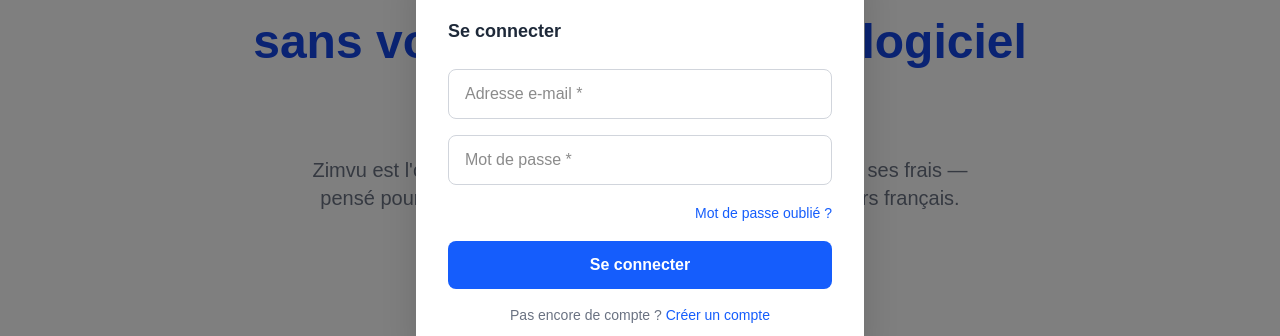
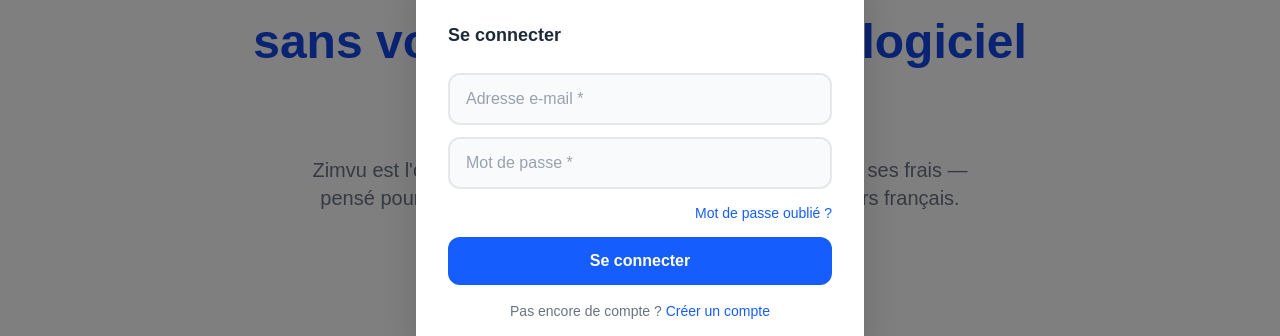
Before and after one commit to devfactapp/zimvu, a Next.js app: page / in a window 1280 px wide. Both pictures are taken after a click on the element "Se connecter". Shown: the part 257-593 px from the top of the page. Built offline with nearby package versions, Linux system fonts and the light colour scheme.

Commit message:
fix: contraste formulaire inscription + email confirmation français

```diff
--- a/app/page.js
+++ b/app/page.js
@@ -70,7 +70,7 @@ export default function Home() {
         } catch (e) {
           console.error('Email non envoyé:', e)
         }
-        setError('Vérifie ton email pour confirmer ton compte !')
+        setError('✓ Vérifie ton email pour confirmer ton compte !')
       }
     } else {
       const { error } = await supabase.auth.signInWithPassword({ email, password })
@@ -94,6 +94,8 @@ export default function Home() {
     }
     setLoading(false)
   }
+
+  const inputClass = "w-full border-2 border-gray-200 bg-gray-50 rounded-xl px-4 py-3 text-gray-800 placeholder-gray-400 focus:outline-none focus:ring-2 focus:ring-blue-500 focus:border-blue-500 focus:bg-white transition-colors"
 
   return (
     <div className="min-h-screen bg-white">
@@ -175,9 +177,7 @@ export default function Home() {
         <div className="max-w-3xl mx-auto px-6 text-center">
           <h3 className="text-3xl font-bold text-gray-900 mb-4">Un prix simple et transparent</h3>
           <p className="text-gray-500 mb-10">Commencez gratuitement, passez au Pro quand vous êtes prêt.</p>
-
           <div className="grid grid-cols-1 md:grid-cols-2 gap-6">
-            {/* Plan Gratuit */}
             <div className="bg-white rounded-2xl shadow p-8 text-left">
               <p className="text-gray-500 text-sm font-medium mb-2">GRATUIT</p>
               <p className="text-5xl font-bold text-gray-900 mb-1">0€</p>
@@ -195,8 +195,6 @@ export default function Home() {
                 Commencer gratuitement
               </button>
             </div>
-
-            {/* Plan Pro */}
             <div className="bg-blue-600 rounded-2xl shadow p-8 text-left relative">
               <div className="absolute -top-3 left-1/2 -translate-x-1/2 bg-yellow-400 text-yellow-900 text-xs font-bold px-3 py-1 rounded-full">
                 ⭐ RECOMMANDÉ
@@ -259,10 +257,10 @@ export default function Home() {
                     <p className="text-gray-500 text-sm mb-4">Entre ton email et on t'envoie un lien de réinitialisation.</p>
                     <input type="email" placeholder="Adresse e-mail *" value={email}
                       onChange={(e) => setEmail(e.target.value)}
-                      className="w-full border border-gray-300 rounded-lg px-4 py-3 focus:outline-none focus:ring-2 focus:ring-blue-500" />
+                      className={inputClass} />
                     {error && <p className="text-sm text-center text-red-500">{error}</p>}
                     <button onClick={handleResetPassword} disabled={loading}
-                      className="w-full bg-blue-600 hover:bg-blue-700 text-white font-semibold py-3 rounded-lg">
+                      className="w-full bg-blue-600 hover:bg-blue-700 text-white font-semibold py-3 rounded-xl">
                       {loading ? 'Envoi...' : 'Envoyer le lien'}
                     </button>
                     <p className="text-center text-sm text-gray-500">
@@ -275,38 +273,40 @@ export default function Home() {
               </div>
             ) : (
               <div>
-                <h3 className="text-lg font-semibold text-gray-800 mb-6">{isSignUp ? 'Créer un compte' : 'Se connecter'}</h3>
-                <div className="space-y-4">
+                <h3 className="text-lg font-semibold text-gray-800 mb-6">
+                  {isSignUp ? 'Créer un compte' : 'Se connecter'}
+                </h3>
+                <div className="space-y-3">
                   {isSignUp && (
                     <>
                       <div className="grid grid-cols-2 gap-3">
                         <input type="text" placeholder="Prénom *" value={prenom}
                           onChange={(e) => setPrenom(e.target.value)}
-                          className="border border-gray-300 rounded-lg px-4 py-3 focus:outline-none focus:ring-2 focus:ring-blue-500" />
+                          className="border-2 border-gray-200 bg-gray-50 rounded-xl px-4 py-3 text-gray-800 placeholder-gray-400 focus:outline-none focus:ring-2 focus:ring-blue-500 focus:border-blue-500 focus:bg-white transition-colors" />
                         <input type="text" placeholder="Nom *" value={nom}
                           onChange={(e) => setNom(e.target.value)}
-                          className="border border-gray-300 rounded-lg px-4 py-3 focus:outline-none focus:ring-2 focus:ring-blue-500" />
+                          className="border-2 border-gray-200 bg-gray-50 rounded-xl px-4 py-3 text-gray-800 placeholder-gray-400 focus:outline-none focus:ring-2 focus:ring-blue-500 focus:border-blue-500 focus:bg-white transition-colors" />
                       </div>
                       <input type="tel" placeholder="Téléphone *" value={telephone}
                         onChange={(e) => setTelephone(e.target.value)}
-                        className="w-full border border-gray-300 rounded-lg px-4 py-3 focus:outline-none focus:ring-2 focus:ring-blue-500" />
+                        className={inputClass} />
                       <input type="text" placeholder="Adresse postale (optionnel)" value={adresse}
                         onChange={(e) => setAdresse(e.target.value)}
-                        className="w-full border border-gray-300 rounded-lg px-4 py-3 focus:outline-none focus:ring-2 focus:ring-blue-500" />
+                        className={inputClass} />
                       <input type="text" placeholder="Nom de l'entreprise (optionnel)" value={nomEntreprise}
                         onChange={(e) => setNomEntreprise(e.target.value)}
-                        className="w-full border border-gray-300 rounded-lg px-4 py-3 focus:outline-none focus:ring-2 focus:ring-blue-500" />
+                        className={inputClass} />
                       <input type="text" placeholder="Numéro SIRET (optionnel)" value={siret}
                         onChange={(e) => setSiret(e.target.value)}
-                        className="w-full border border-gray-300 rounded-lg px-4 py-3 focus:outline-none focus:ring-2 focus:ring-blue-500" />
+                        className={inputClass} />
                     </>
                   )}
                   <input type="email" placeholder="Adresse e-mail *" value={email}
                     onChange={(e) => setEmail(e.target.value)}
-                    className="w-full border border-gray-300 rounded-lg px-4 py-3 focus:outline-none focus:ring-2 focus:ring-blue-500" />
+                    className={inputClass} />
                   <input type="password" placeholder="Mot de passe *" value={password}
                     onChange={(e) => setPassword(e.target.value)}
-                    className="w-full border border-gray-300 rounded-lg px-4 py-3 focus:outline-none focus:ring-2 focus:ring-blue-500" />
+                    className={inputClass} />
                   {!isSignUp && (
                     <p className="text-right">
                       <span onClick={() => { setMotDePasseOublie(true); setError('') }}
@@ -315,15 +315,19 @@ export default function Home() {
                       </span>
                     </p>
                   )}
-                  {error && <p className="text-sm text-center text-red-500">{error}</p>}
+                  {error && (
+                    <p className={`text-sm text-center font-medium ${error.startsWith('✓') ? 'text-green-600' : 'text-red-500'}`}>
+                      {error}
+                    </p>
+                  )}
                   <button onClick={handleAuth} disabled={loading}
-                    className="w-full bg-blue-600 hover:bg-blue-700 text-white font-semibold py-3 rounded-lg">
+                    className="w-full bg-blue-600 hover:bg-blue-700 disabled:bg-gray-200 disabled:text-gray-400 text-white font-semibold py-3 rounded-xl transition-colors">
                     {loading ? 'Chargement...' : isSignUp ? 'Créer mon compte' : 'Se connecter'}
                   </button>
                 </div>
                 <p className="text-center text-sm text-gray-500 mt-4">
                   {isSignUp ? 'Déjà un compte ?' : 'Pas encore de compte ?'}{' '}
-                  <span onClick={() => { setIsSignUp(!isSignUp); setError('') }} className="text-blue-600 cursor-pointer font-medium">
+                  <span onClick={() => { setIsSignUp(!isSignUp); setError('') }} className="text-blue-600 cursor-pointer font-medium hover:underline">
                     {isSignUp ? 'Se connecter' : 'Créer un compte'}
                   </span>
                 </p>
```
